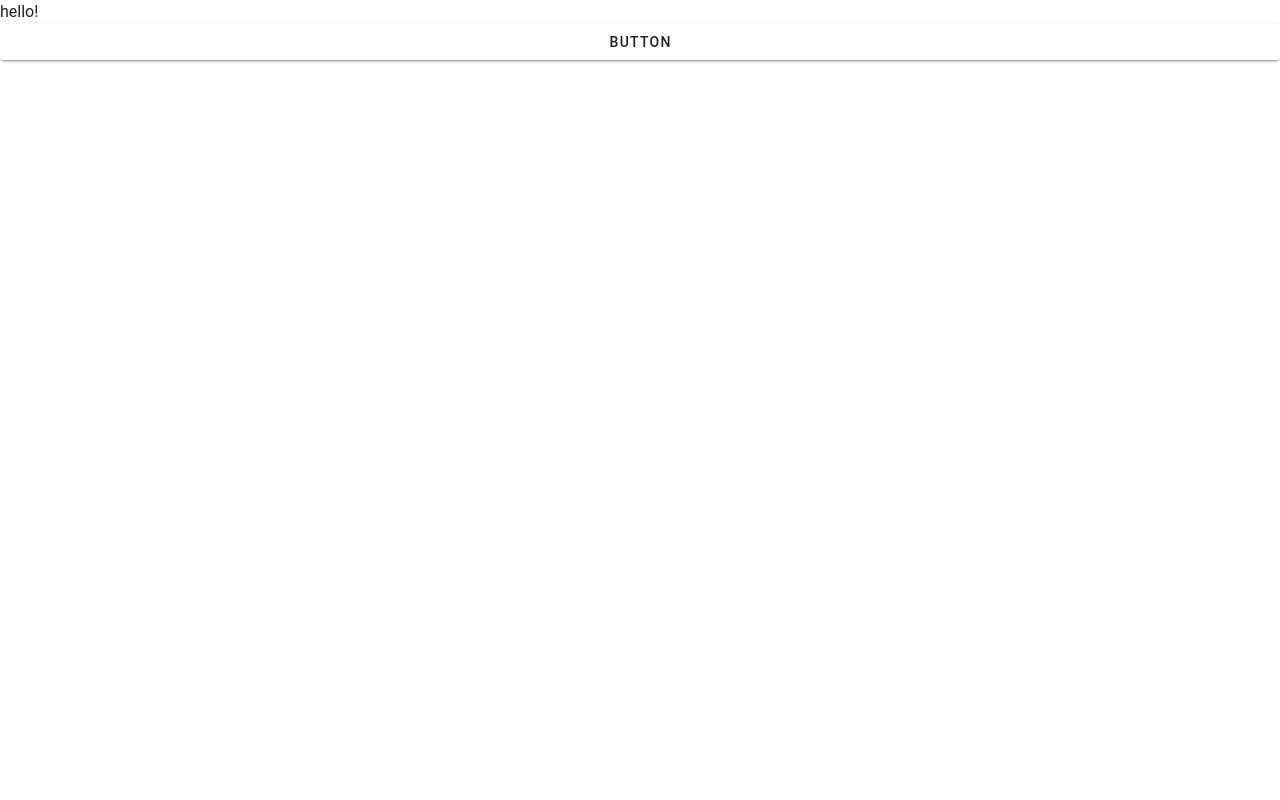
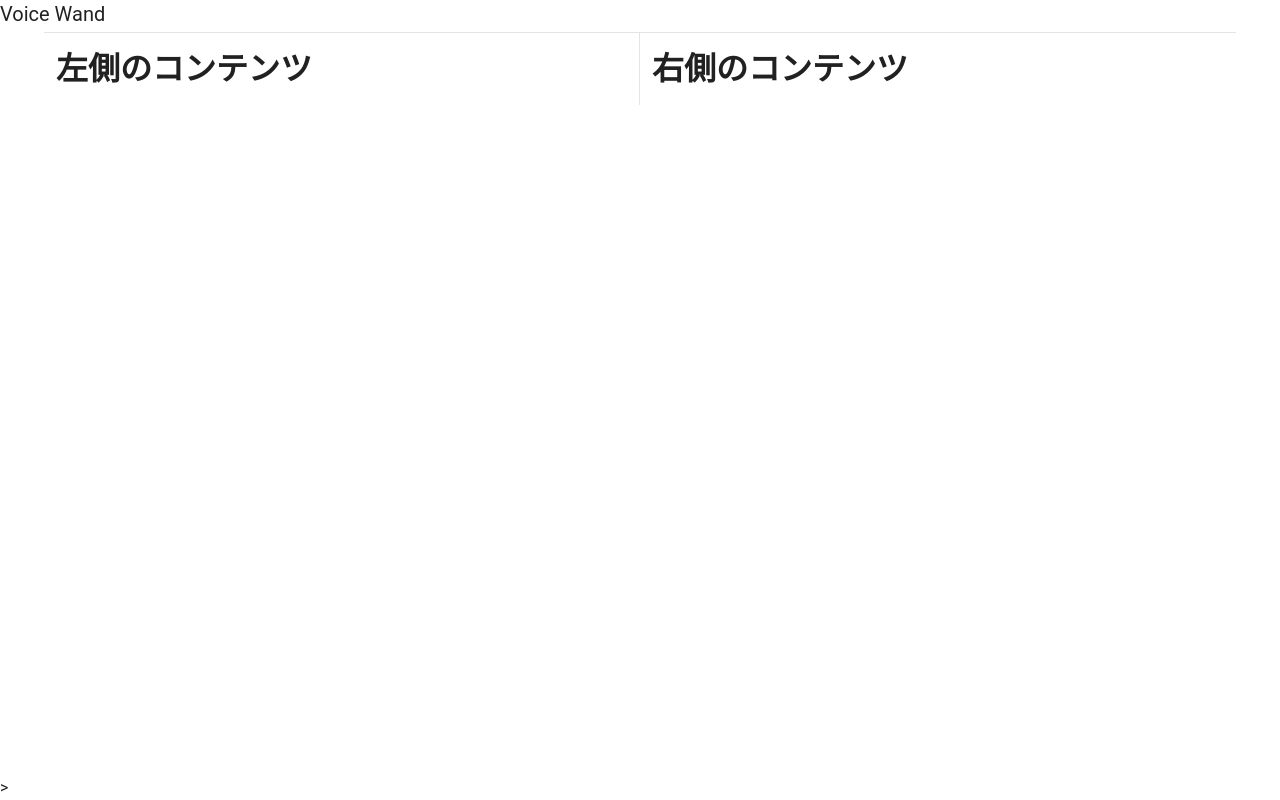
Before and after one commit to mokuyoujyugyou/ai-translater, a Nuxt app: page / in a window 1280 px wide. Built offline with nearby package versions, Linux system fonts and the light colour scheme.

Commit message:
add: 基本レイアウトを作成

```diff
--- a/layouts/default.vue
+++ b/layouts/default.vue
@@ -1,8 +1,19 @@
 <template>
-    <v-app>
-        <p>hello!</p>
-        <v-btn>
-            button
-        </v-btn>
-    </v-app>
+  <v-app>
+    <v-main>
+      <v-toolbar-title>Voice Wand</v-toolbar-title>
+      <v-container>
+        <v-row>
+          <v-divider></v-divider>
+          <v-col>
+            <h1>左側のコンテンツ</h1>
+          </v-col>
+          <v-divider vertical></v-divider>
+          <v-col>
+            <h1>右側のコンテンツ</h1>
+          </v-col>
+        </v-row>
+      </v-container> </v-main
+    >>
+  </v-app>
 </template>
```
